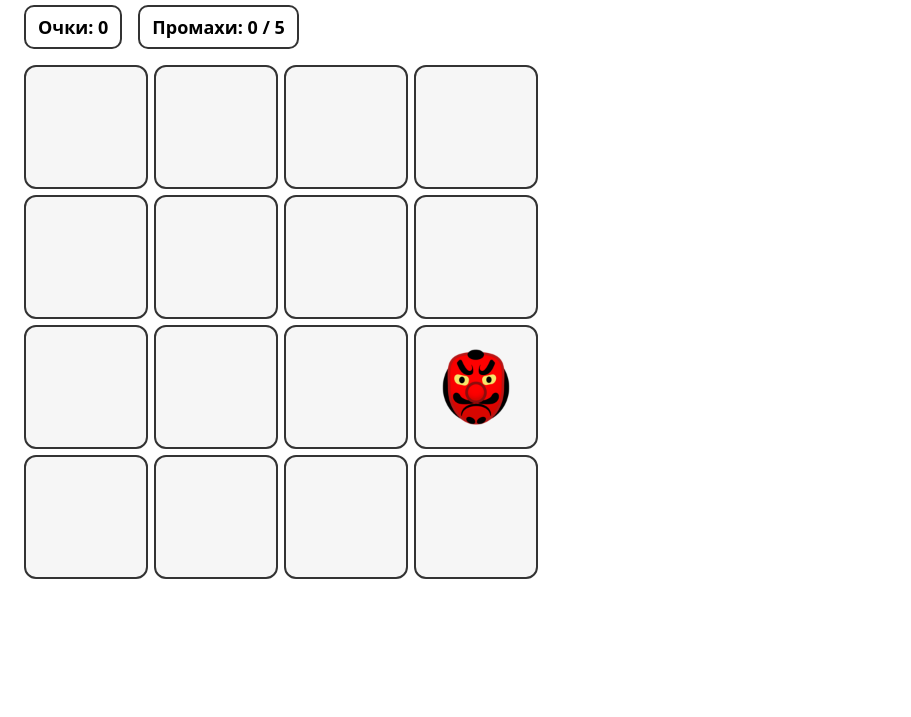
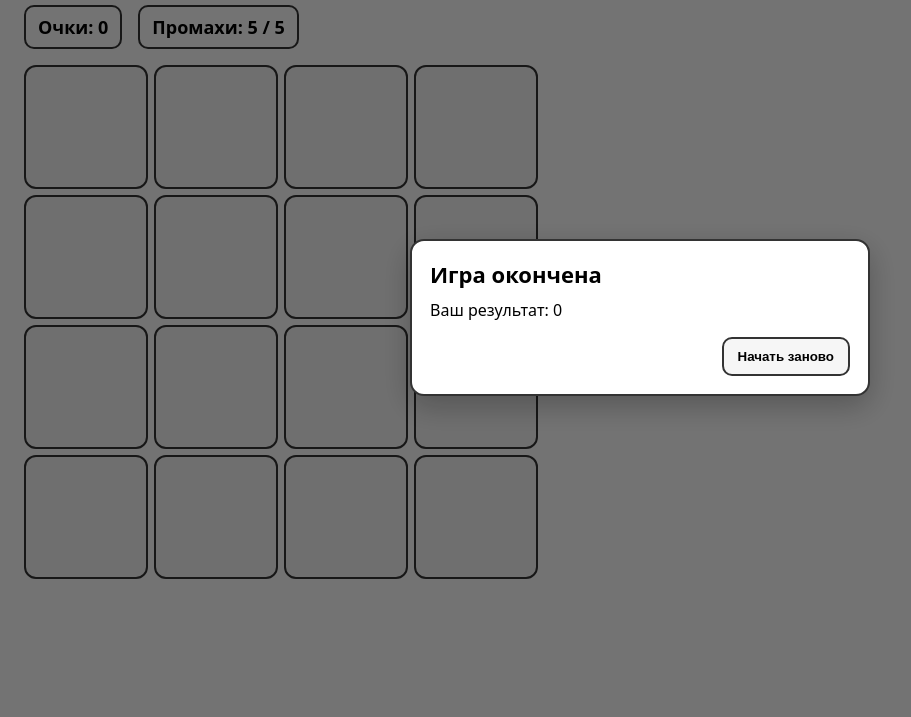
Before and after one commit to ZinnatullinDA/DOM_1, a website built with webpack: page src/index.html in a window 1280 px wide. Shown: the part 83-800 px from the top of the page, without its empty margins (0-911 px from the left). Built offline with nearby package versions, Linux system fonts and the light colour scheme.

Commit message:
feat: добавляена модала с итоговым счетом игры

```diff
--- a/src/css/style.css
+++ b/src/css/style.css
@@ -42,3 +42,50 @@ body {
   border-radius: 10px;
   background: #fff;
 }
+
+.modal-overlay {
+  position: fixed;
+  inset: 0;
+  background: rgba(0, 0, 0, 0.55);
+  display: grid;
+  place-items: center;
+  padding: 16px;
+  z-index: 9999;
+}
+
+.modal-overlay.hidden {
+  display: none;
+}
+
+.modal {
+  width: min(420px, 100%);
+  background: #fff;
+  border: 2px solid #333;
+  border-radius: 14px;
+  padding: 18px;
+  box-shadow: 0 10px 30px rgba(0,0,0,.25);
+}
+
+.modal__title {
+  margin: 0 0 10px;
+  font-size: 22px;
+}
+
+.modal__text {
+  margin: 0 0 16px;
+  font-size: 16px;
+}
+
+.modal__actions {
+  display: flex;
+  justify-content: flex-end;
+}
+
+.modal__btn {
+  padding: 10px 14px;
+  border-radius: 10px;
+  border: 2px solid #333;
+  background: #f6f6f6;
+  font-weight: 700;
+  cursor: pointer;
+}
--- a/src/game/Game.js
+++ b/src/game/Game.js
@@ -1,3 +1,5 @@
+import Modal from './Modal';
+
 export default class Game {
   constructor(board, goblin, score) {
     this.board = board;
@@ -7,6 +9,8 @@ export default class Game {
     this.intervalId = null;
     this.durationMs = 1000;
     this.maxMisses = 5;
+
+    this.modal = new Modal();
 
     this.onBoardClick = this.onBoardClick.bind(this);
   }
@@ -62,8 +66,13 @@ export default class Game {
   gameOver() {
     this.stop();
     this.goblin.hide();
-    alert(`Game Over!\nОчки: ${this.score.points}`);
-    this.restart();
+
+    this.modal.show({
+      title: 'Игра окончена',
+      text: `Ваш результат: ${this.score.points}`,
+      buttonText: 'Начать заново',
+      onPrimary: () => this.restart(),
+    });
   }
 
   restart() {
--- /dev/null
+++ b/src/game/Modal.js
@@ -0,0 +1,68 @@
+export default class Modal {
+  constructor() {
+    this.overlay = null;
+    this.titleEl = null;
+    this.textEl = null;
+    this.primaryBtn = null;
+    this.onPrimary = null;
+  }
+
+  init() {
+    if (this.overlay) return;
+
+    const overlay = document.createElement('div');
+    overlay.className = 'modal-overlay hidden';
+
+    const modal = document.createElement('div');
+    modal.className = 'modal';
+
+    const title = document.createElement('h2');
+    title.className = 'modal__title';
+
+    const text = document.createElement('p');
+    text.className = 'modal__text';
+
+    const actions = document.createElement('div');
+    actions.className = 'modal__actions';
+
+    const btn = document.createElement('button');
+    btn.type = 'button';
+    btn.className = 'modal__btn';
+    btn.textContent = 'Начать заново';
+
+    actions.append(btn);
+    modal.append(title, text, actions);
+    overlay.append(modal);
+    document.body.append(overlay);
+
+    overlay.addEventListener('click', (e) => {
+      if (e.target === overlay) this.hide();
+    });
+
+    btn.addEventListener('click', () => {
+      this.hide();
+      if (typeof this.onPrimary === 'function') this.onPrimary();
+    });
+
+    this.overlay = overlay;
+    this.titleEl = title;
+    this.textEl = text;
+    this.primaryBtn = btn;
+  }
+
+  show({ title, text, buttonText, onPrimary }) {
+    this.init();
+
+    this.titleEl.textContent = title ?? '';
+    this.textEl.textContent = text ?? '';
+    this.primaryBtn.textContent = buttonText ?? 'Ок';
+    this.onPrimary = onPrimary ?? null;
+
+    this.overlay.classList.remove('hidden');
+  }
+
+  hide() {
+    if (!this.overlay) return;
+    this.overlay.classList.add('hidden');
+  }
+}
```
Also changed, not shown: dist/index.html, 4 other files.
